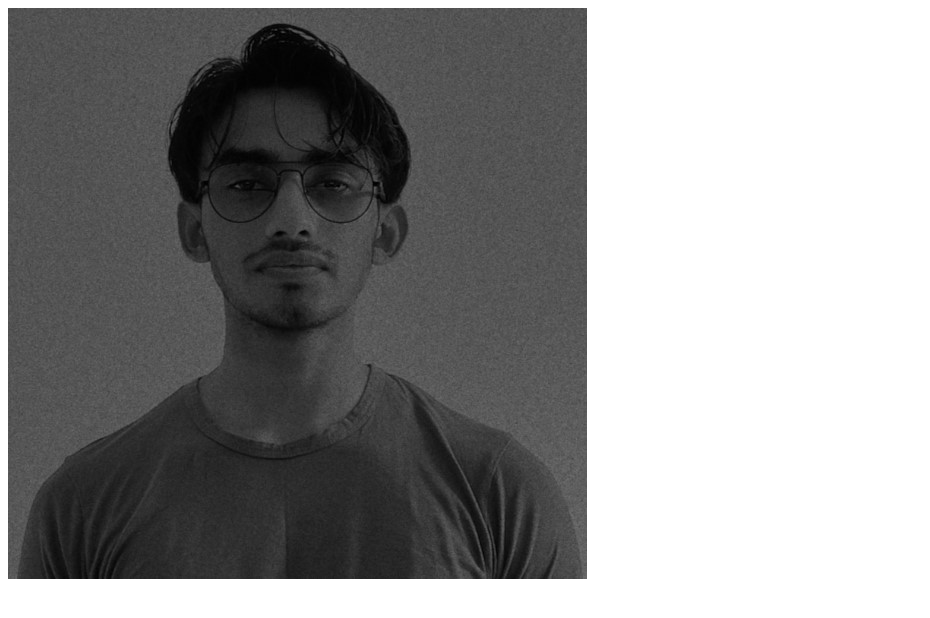
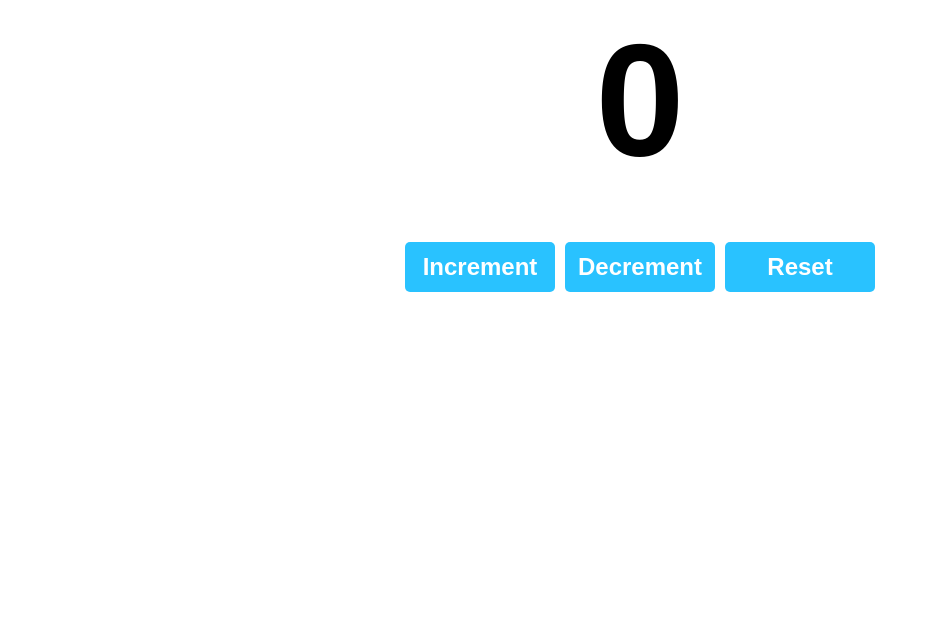
Before and after one commit to AlthafRifath/react-practice, a React (Vite) app: page / in a window 1280 px wide. Shown: the top 618 px of the page, without its empty margins (0-930 px from the left). Built offline with nearby package versions, Linux system fonts and the light colour scheme.

Commit message:
useState & a small Counter Application

```diff
--- a/src/App.jsx
+++ b/src/App.jsx
@@ -1,7 +1,6 @@
-import ProfilePic from './ProfilePicture.jsx';
-
+import Counter from "./Counter.jsx";
 function App() {
-  return(<ProfilePic />)
+  return(<Counter />)
 }
 
 export default App;
--- /dev/null
+++ b/src/Counter.jsx
@@ -0,0 +1,16 @@
+import { useState } from 'react';
+
+function Counter() {
+
+    const [count, setCount] = useState(0);
+
+    return (
+        <div className="counter-container">
+            <h1 className="count-display">{count}</h1>
+            <button onClick={() => setCount(count + 1)}>Increment</button>
+            <button onClick={() => setCount(count - 1)}>Decrement</button>
+            <button onClick={() => setCount(0)}>Reset</button>
+        </div>
+    );
+}
+export default Counter;
--- a/src/index.css
+++ b/src/index.css
@@ -79,3 +79,31 @@
   background-color: hsl(0, 0%, 45%);
   cursor: pointer;
 }
+
+.counter-container{
+  text-align: center;
+  font-family: Arial, sans-serif;
+}
+
+.count-display{
+  font-size: 10em;
+  margin-top: 0;
+  margin-bottom: 50px;
+}
+
+.counter-container button{
+  width: 150px;
+  height: 50px;
+  font-size: 1.5em;
+  font-weight: bold;
+  margin: 0 5px;
+  background-color: hsl(197, 100%, 58%);
+  color: white;
+  border: none;
+  border-radius: 5px;
+  cursor: pointer;
+}
+
+.counter-container button:hover{
+  background-color: hsl(197, 100%, 38%);
+}
```
Also changed, not shown: src/MyComponent.jsx (added, +35 -0 lines).
